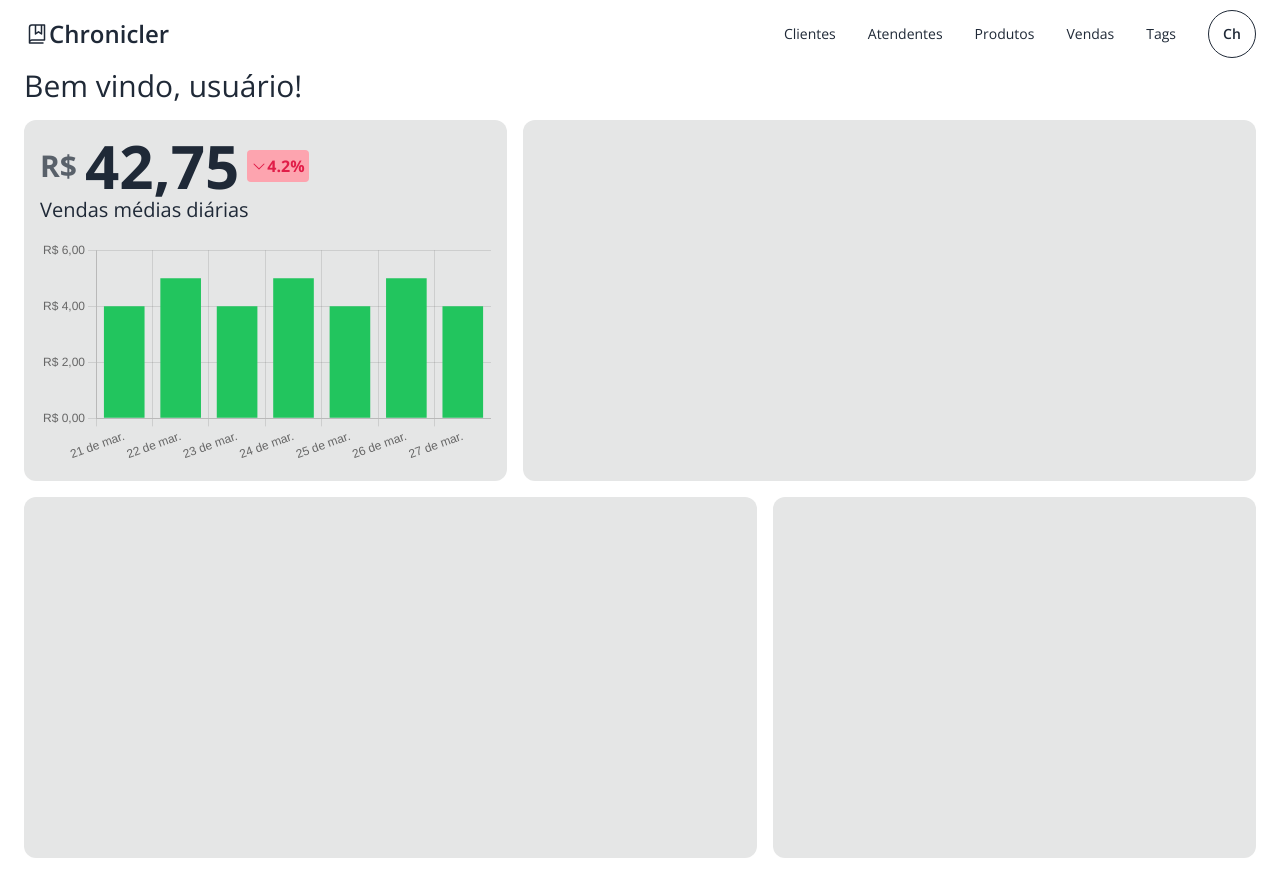
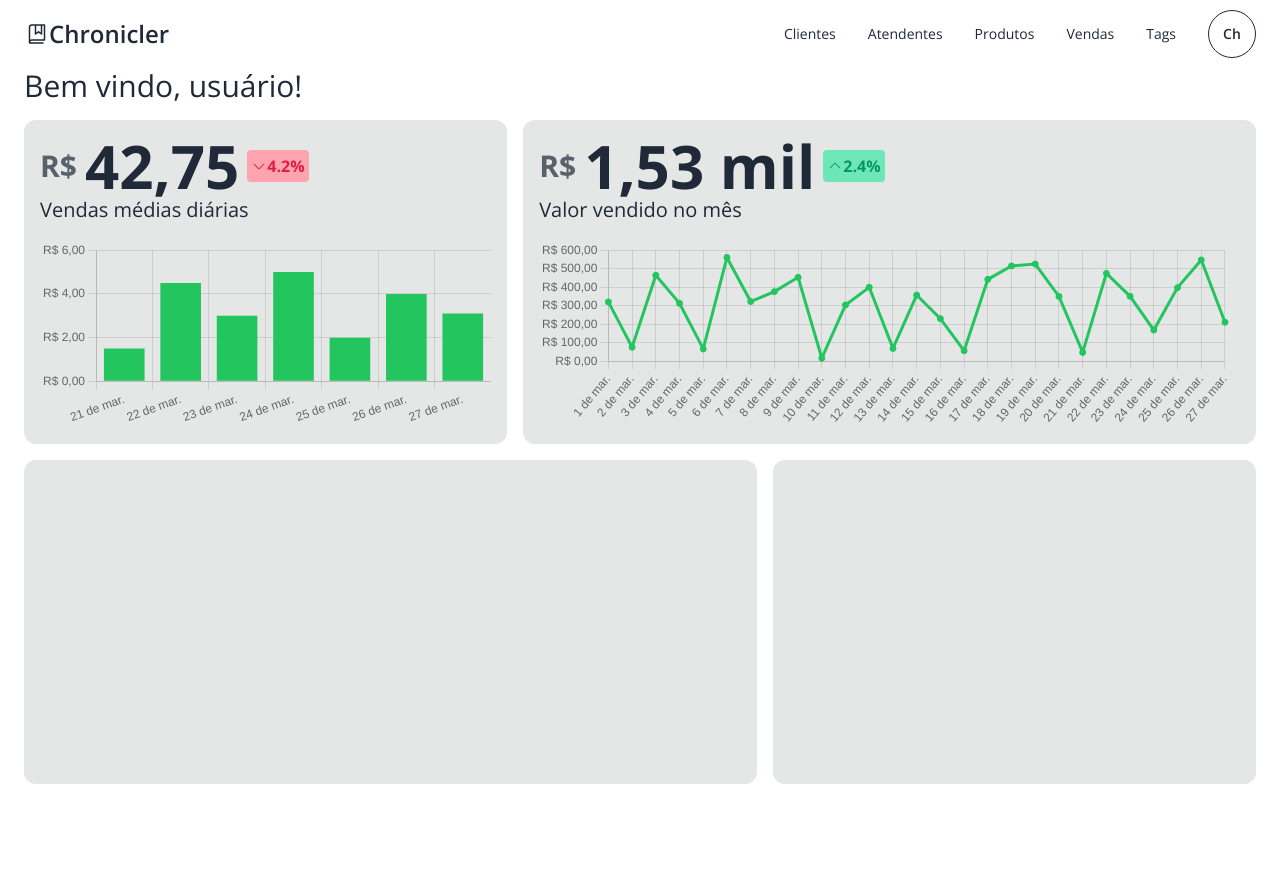
Before and after one commit to chronicler-org/web, a Next.js app: page /dashboard in a window 1280 px wide. After the commit the page ends 800 px from the top, so only its background shows below. Built offline with nearby package versions, Linux system fonts and the light colour scheme.

Commit message:
feat(app): add sales this month chart to dashboard

```diff
--- a/src/app/(routes)/(private)/dashboard/page.tsx
+++ b/src/app/(routes)/(private)/dashboard/page.tsx
@@ -2,13 +2,13 @@
 
 import Metric from '@/app/components/metric';
 import 'chart.js/auto';
-import { Bar } from 'react-chartjs-2';
+import { Bar, Line } from 'react-chartjs-2';
 
 const Page = () => {
   return (
     <>
       <h2 className='text-3xl'>Bem vindo, usuário!</h2>
-      <section className='grid flex-1 grow grid-cols-1 grid-rows-4 gap-4 py-4 lg:grid-cols-5 lg:grid-rows-2 [&>div]:rounded-xl [&>div]:bg-base-300 [&>div]:p-4'>
+      <section className='grid flex-1 grow grid-cols-1 grid-rows-4 gap-4 py-4 lg:grid-cols-5 lg:grid-rows-2 [&>div]:flex [&>div]:flex-col [&>div]:rounded-xl [&>div]:bg-base-300 [&>div]:p-4'>
         {/* Vendas diárias */}
         <div className='lg:col-span-2'>
           <Metric
@@ -17,9 +17,11 @@ const Page = () => {
             rate={-4.2}
             title='Vendas médias diárias'
           />
+          <div className='flex-1'>
             <Bar
               className='mt-4'
               options={{
+                maintainAspectRatio: false,
                 responsive: true,
                 plugins: {
                   legend: { display: false },
@@ -56,15 +58,86 @@ const Page = () => {
                 ).reverse(),
                 datasets: [
                   {
-                  data: [4, 5, 4, 5, 4, 5, 4],
+                    data: [1.5, 4.5, 3, 5, 2, 4, 3.1],
                     backgroundColor: '#22c55e',
                   },
                 ],
               }}
             />
           </div>
+        </div>
         {/* Valor arrecadado */}
-        <div className='lg:col-span-3' />
+        <div className='lg:col-span-3'>
+          <Metric
+            value={1527.56}
+            currency='R$'
+            rate={2.4}
+            title='Valor vendido no mês'
+          />
+          <div className='flex-1'>
+            <Line
+              className='mt-4'
+              options={{
+                maintainAspectRatio: false,
+                responsive: true,
+                plugins: {
+                  legend: { display: false },
+                  tooltip: {
+                    displayColors: false,
+                    callbacks: {
+                      label: (context) =>
+                        context.parsed.y.toLocaleString('pt-BR', {
+                          style: 'currency',
+                          currency: 'BRL',
+                        }),
+                    },
+                  },
+                },
+                scales: {
+                  y: {
+                    ticks: {
+                      stepSize: 100,
+                      callback: (value) =>
+                        value.toLocaleString('pt-BR', {
+                          style: 'currency',
+                          currency: 'BRL',
+                        }),
+                    },
+                  },
+                  x: {
+                    ticks: {
+                      stepSize: 10,
+                    },
+                  },
+                },
+              }}
+              data={{
+                labels: Array.from(
+                  { length: new Date(Date.now()).getDate() },
+                  (
+                    _,
+                    i,
+                    x = new Date(),
+                    formatter = Intl.DateTimeFormat('pt-BR', {
+                      day: 'numeric',
+                      month: 'short',
+                    })
+                  ) => x.setDate(i + 1) && formatter.format(x)
+                ),
+                datasets: [
+                  {
+                    data: Array.from(
+                      { length: new Date(Date.now()).getDate() },
+                      (_) => 600 * Math.random()
+                    ),
+                    backgroundColor: '#22c55e',
+                    borderColor: '#22c55e',
+                  },
+                ],
+              }}
+            />
+          </div>
+        </div>
         {/* Produtos vendidos */}
         <div className='lg:col-span-3' />
         {/* Novos clientes */}
```
Lines whose indentation alone changed are shown as unchanged.
